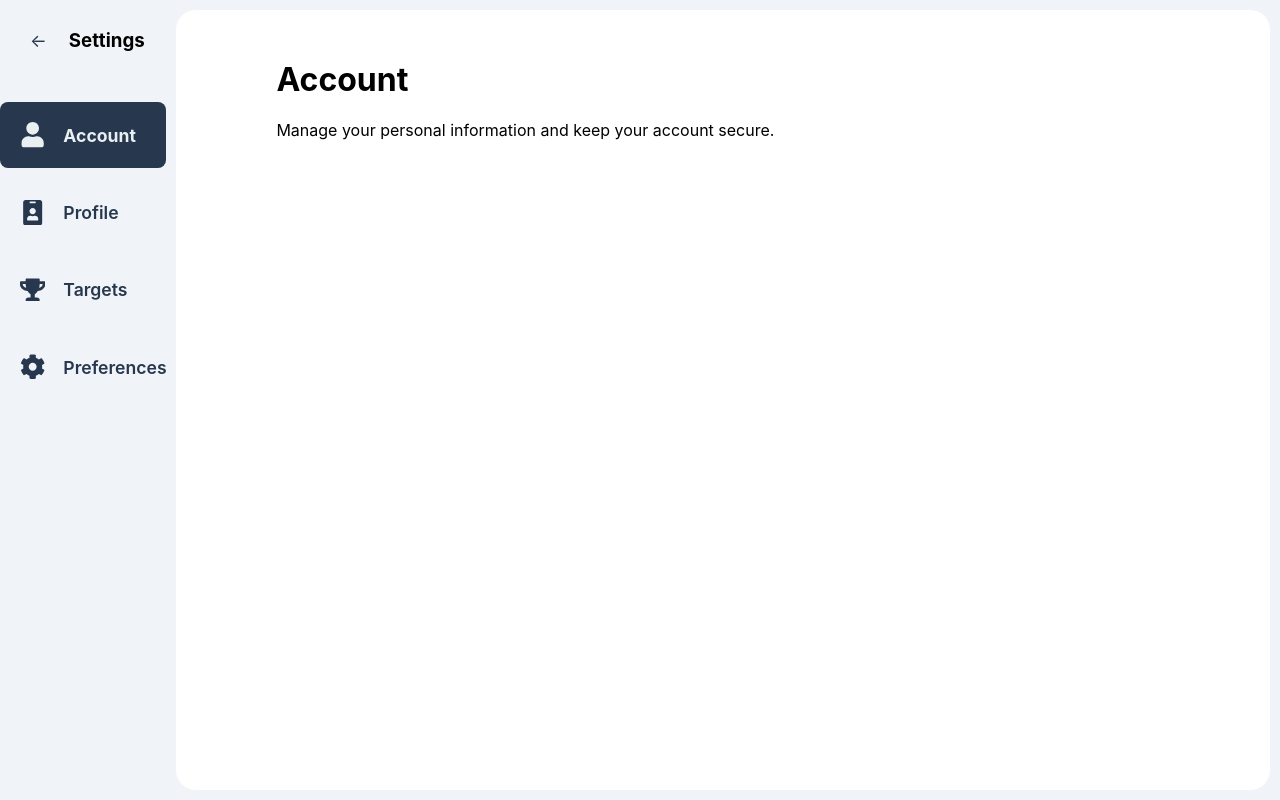
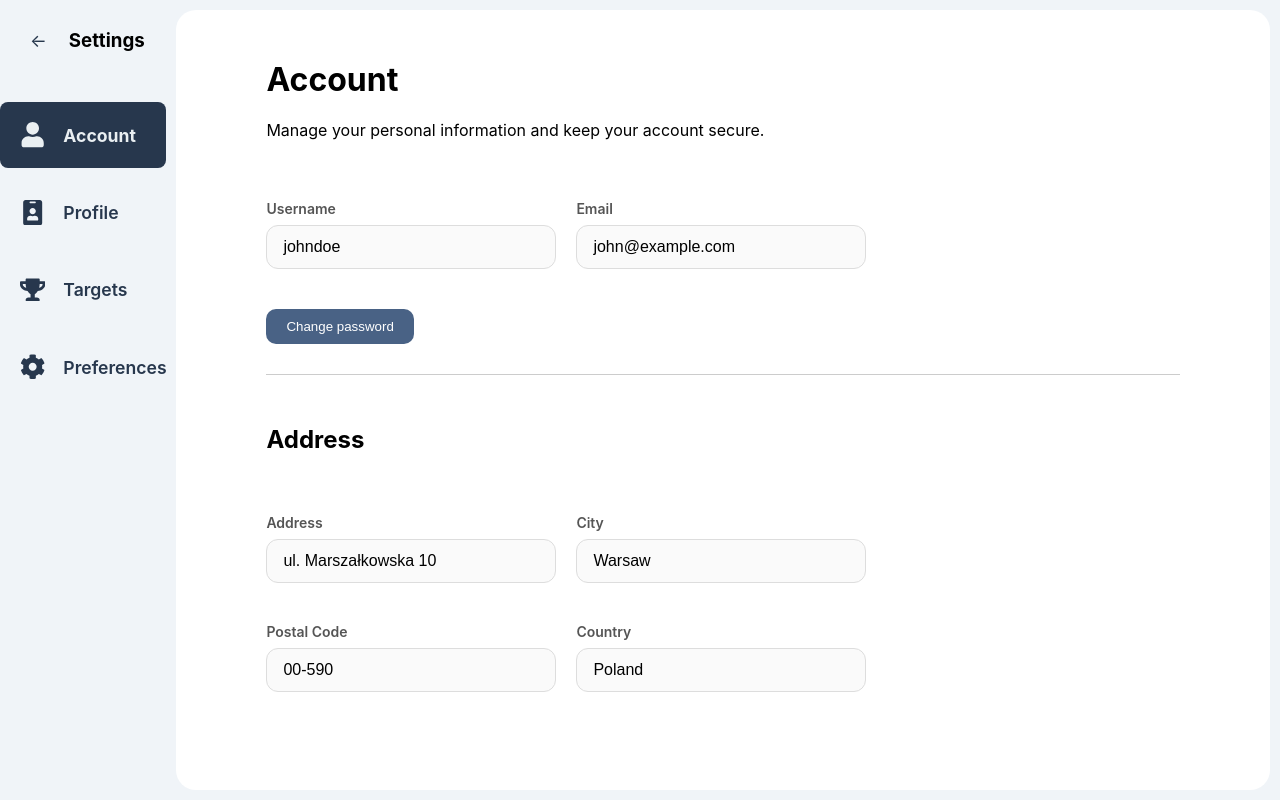
Before and after one commit to MaciejCieslik1/biteRight_webapp, a React (Create React App) app in the folder frontend/: page /settings in a window 1280 px wide. Built offline with nearby package versions, Linux system fonts and the light colour scheme; a web font is replaced by a local one.

Commit message:
Add account settings

```diff
--- /dev/null
+++ b/frontend/src/components/Field.css
@@ -0,0 +1,54 @@
+.field-container {
+  margin: 20px 0;
+  display: flex;
+  flex-direction: column;
+  gap: 8px;
+}
+
+.field-label {
+  font-size: 14px;
+  font-weight: 600;
+  color: #555;
+}
+
+.field-input {
+  padding: 12px 16px;
+  border: 1px solid #ddd;
+  border-radius: 12px;
+  font-size: 16px;
+  background-color: #fafafa;
+  transition: border 0.2s;
+}
+
+.field-input:focus {
+  outline: none;
+  border-color: #27374d;
+  background-color: #fff;
+}
+
+.field-actions {
+  margin-top: 6px;
+  display: flex;
+  gap: 10px;
+}
+
+.save-btn,
+.cancel-btn {
+  padding: 6px 14px;
+  border: none;
+  border-radius: 8px;
+  font-weight: 500;
+  font-size: 14px;
+  cursor: pointer;
+}
+
+.save-btn {
+  background-color: #496285;
+  color: white;
+}
+
+.cancel-btn {
+  background-color: transparent;
+  color: #888;
+  border: 1px solid #ccc;
+}
--- /dev/null
+++ b/frontend/src/components/Field.js
@@ -0,0 +1,47 @@
+import React, { useState, useEffect } from 'react'
+import './Field.css'
+
+const Field = ({ label, value, onSave }) => {
+  const [editValue, setEditValue] = useState(value)
+  const [touched, setTouched] = useState(false)
+
+  useEffect(() => {
+    setEditValue(value)
+  }, [value])
+
+  const handleCancel = () => {
+    setEditValue(value)
+    setTouched(false)
+  }
+
+  const handleSave = () => {
+    if (editValue !== value) {
+      onSave(editValue)
+      setTouched(false)
+    }
+  }
+
+  const handleChange = (e) => {
+    setEditValue(e.target.value)
+    setTouched(e.target.value !== value)
+  }
+
+  return (
+    <div className="field-container">
+      <label className="field-label">{label}</label>
+      <input
+        className="field-input"
+        value={editValue}
+        onChange={handleChange}
+      />
+      {touched && (
+        <div className="field-actions">
+          <button className="save-btn" onClick={handleSave}>Save</button>
+          <button className="cancel-btn" onClick={handleCancel}>Cancel</button>
+        </div>
+      )}
+    </div>
+  )
+}
+
+export default Field
--- /dev/null
+++ b/frontend/src/components/PasswordModal.css
@@ -0,0 +1,69 @@
+.password-button {
+  margin-top: 20px;
+  margin-left: 80px;
+  padding: 10px 20px;
+  border: none;
+  background-color: #496285;
+  color: white;
+  border-radius: 10px;
+  cursor: pointer;
+  transition: background-color 0.2s;
+}
+
+.password-button:hover {
+  background-color: #27374d;
+}
+
+.modal-backdrop {
+  position: fixed;
+  top: 0;
+  left: 0;
+  width: 100%;
+  height: 100%;
+  background: rgba(0,0,0,0.3);
+  display: flex;
+  align-items: center;
+  justify-content: center;
+  z-index: 999;
+}
+
+.modal {
+  background: white;
+  border-radius: 20px;
+  padding: 30px;
+  width: 90%;
+  max-width: 400px;
+  box-shadow: 0 5px 30px rgba(0,0,0,0.2);
+  display: flex;
+  flex-direction: column;
+  gap: 15px;
+}
+
+.modal input {
+  padding: 10px 14px;
+  border: 1px solid #ccc;
+  border-radius: 10px;
+}
+
+.modal-buttons {
+  display: flex;
+  justify-content: flex-end;
+  gap: 10px;
+}
+
+.modal-buttons .save {
+  background-color: #496285;
+  color: white;
+}
+
+.modal-buttons .cancel {
+  background-color: transparent;
+  color: #888;
+}
+
+.modal-buttons button {
+  border: none;
+  padding: 8px 16px;
+  border-radius: 8px;
+  cursor: pointer;
+}
--- /dev/null
+++ b/frontend/src/components/PasswordModal.js
@@ -0,0 +1,36 @@
+import React from 'react'
+import './PasswordModal.css'
+
+const ChangePasswordModal = ({ passwords, setPasswords, onSave, onCancel }) => {
+  return (
+    <div className="modal-backdrop">
+      <div className="modal">
+        <h2>Change Password</h2>
+        <input
+          type="password"
+          placeholder="Current password"
+          value={passwords.current}
+          onChange={(e) => setPasswords({ ...passwords, current: e.target.value })}
+        />
+        <input
+          type="password"
+          placeholder="New password"
+          value={passwords.new}
+          onChange={(e) => setPasswords({ ...passwords, new: e.target.value })}
+        />
+        <input
+          type="password"
+          placeholder="Confirm new password"
+          value={passwords.confirm}
+          onChange={(e) => setPasswords({ ...passwords, confirm: e.target.value })}
+        />
+        <div className="modal-buttons">
+          <button className="save" onClick={onSave}>Save</button>
+          <button className="cancel" onClick={onCancel}>Cancel</button>
+        </div>
+      </div>
+    </div>
+  )
+}
+
+export default ChangePasswordModal
--- a/frontend/src/pages/SettingsPage/AccountSettings.js
+++ b/frontend/src/pages/SettingsPage/AccountSettings.js
@@ -1,14 +1,75 @@
-import React from 'react'
+import React, { useState } from 'react'
 import './SettingsPage.css'
+import Field from '../../components/Field'
+import ChangePasswordModal from '../../components/PasswordModal'
 
 const AccountSettings = () => {
+  const [username, setUsername] = useState('johndoe')
+  const [email, setEmail] = useState('john@example.com')
+
+
+  const [address, setAddress] = useState('ul. Marszałkowska 10')
+  const [city, setCity] = useState('Warsaw')
+  const [postalCode, setPostalCode] = useState('00-590')
+  const [country, setCountry] = useState('Poland')
+
+  const [showPasswordForm, setShowPasswordForm] = useState(false)
+  const [passwords, setPasswords] = useState({
+    current: '',
+    new: '',
+    confirm: ''
+  })
+
+  const handleCancel = () => {
+    setShowPasswordForm(false)
+    setPasswords({ current: '', new: '', confirm: '' })
+  }
+
+  const handleSavePassword = () => {
+
+    setShowPasswordForm(false)
+    setPasswords({ current: '', new: '', confirm: '' })
+  }
+
   return (
-    <div>
-        <div className='settings-title'>
-            <h1 >Account </h1>
-            <p>Manage your personal information and keep your account secure.</p>
+    <div className="settings-content">
+      <div className="settings-title">
+        <h1>Account</h1>
+        <p>Manage your personal information and keep your account secure.</p>
+      </div>
+
+      <div className="settings-section">
+        <div className="field-wrapper">
+          <Field label="Username" value={username} onSave={setUsername} />
+          <Field label="Email" value={email} onSave={setEmail} />
         </div>
 
+        <button className="password-button" onClick={() => setShowPasswordForm(true)}>
+          Change password
+        </button>
+
+        <hr />
+
+        <div className="settings-title">
+          <h2>Address</h2>
+        </div>
+
+        <div className="field-wrapper">
+          <Field label="Address" value={address} onSave={setAddress} />
+          <Field label="City" value={city} onSave={setCity} />
+          <Field label="Postal Code" value={postalCode} onSave={setPostalCode} />
+          <Field label="Country" value={country} onSave={setCountry} />
+        </div>
+      </div>
+
+      {showPasswordForm && (
+        <ChangePasswordModal
+          passwords={passwords}
+          setPasswords={setPasswords}
+          onSave={handleSavePassword}
+          onCancel={handleCancel}
+        />
+      )}
     </div>
   )
 }
--- a/frontend/src/pages/SettingsPage/SettingsPage.css
+++ b/frontend/src/pages/SettingsPage/SettingsPage.css
@@ -15,5 +15,28 @@
 
 .settings-title {
     margin-top: 50px;
-    margin-left: 100px;
+    margin-left: 80px;
 }
+
+.field-wrapper {
+  margin-top: 40px;
+  margin-left: 80px;
+  max-width: 600px;
+  width: 100%;
+  display: flex;
+  flex-wrap: wrap;
+  gap: 20px;
+  row-gap: 0;
+}
+
+.field-wrapper > * {
+  flex: 1 1 45%;
+  min-width: 250px;
+}
+
+hr {
+  border: none;
+  height: 1px;
+  background-color: #ccc;
+  margin: 30px 80px 30px 80px;
+}
--- a/frontend/src/pages/SettingsPage/TargetsSettings.js
+++ b/frontend/src/pages/SettingsPage/TargetsSettings.js
@@ -1,7 +1,7 @@
 import React from 'react'
 import './SettingsPage.css'
 
-const DietGoalSettings = () => {
+const TargetsSettings = () => {
   return (
     <div>
       <div className='settings-title'>
@@ -12,4 +12,4 @@ const DietGoalSettings = () => {
   )
 }
 
-export default DietGoalSettings
+export default TargetsSettings
```
